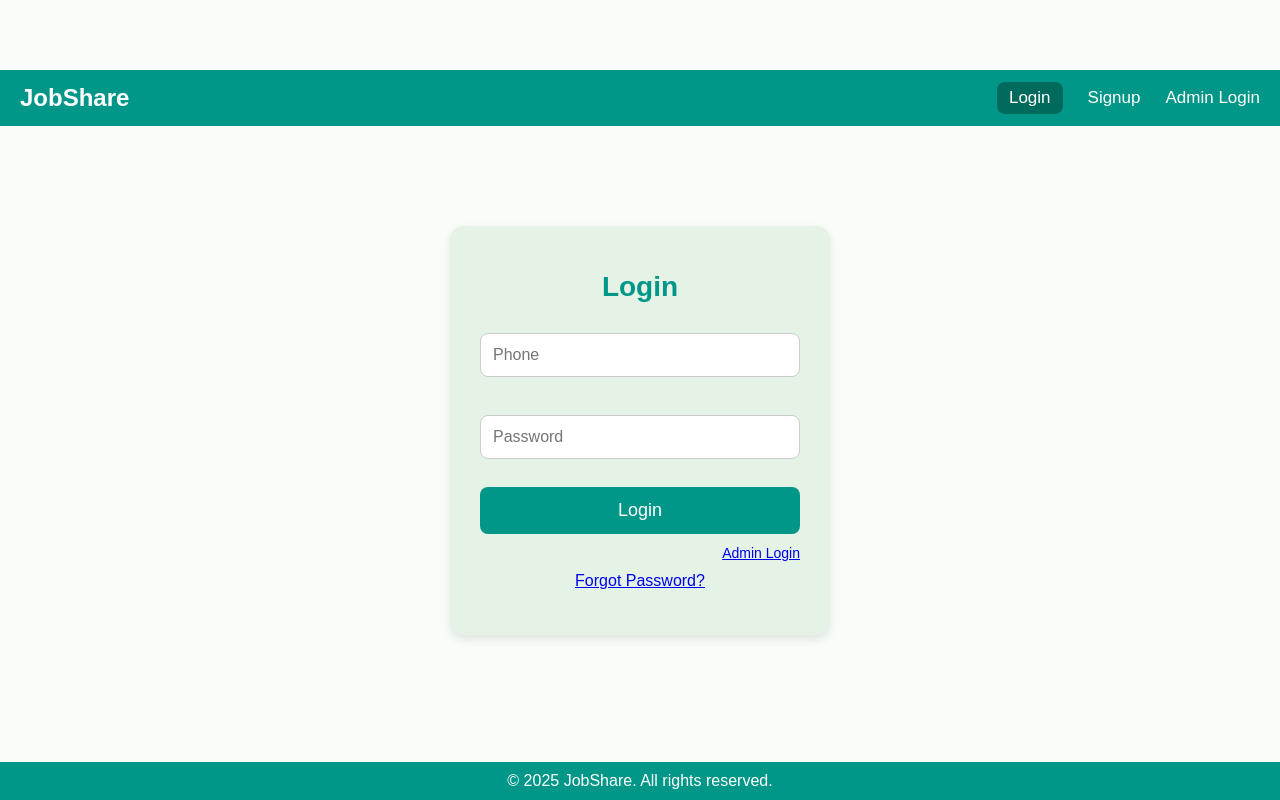
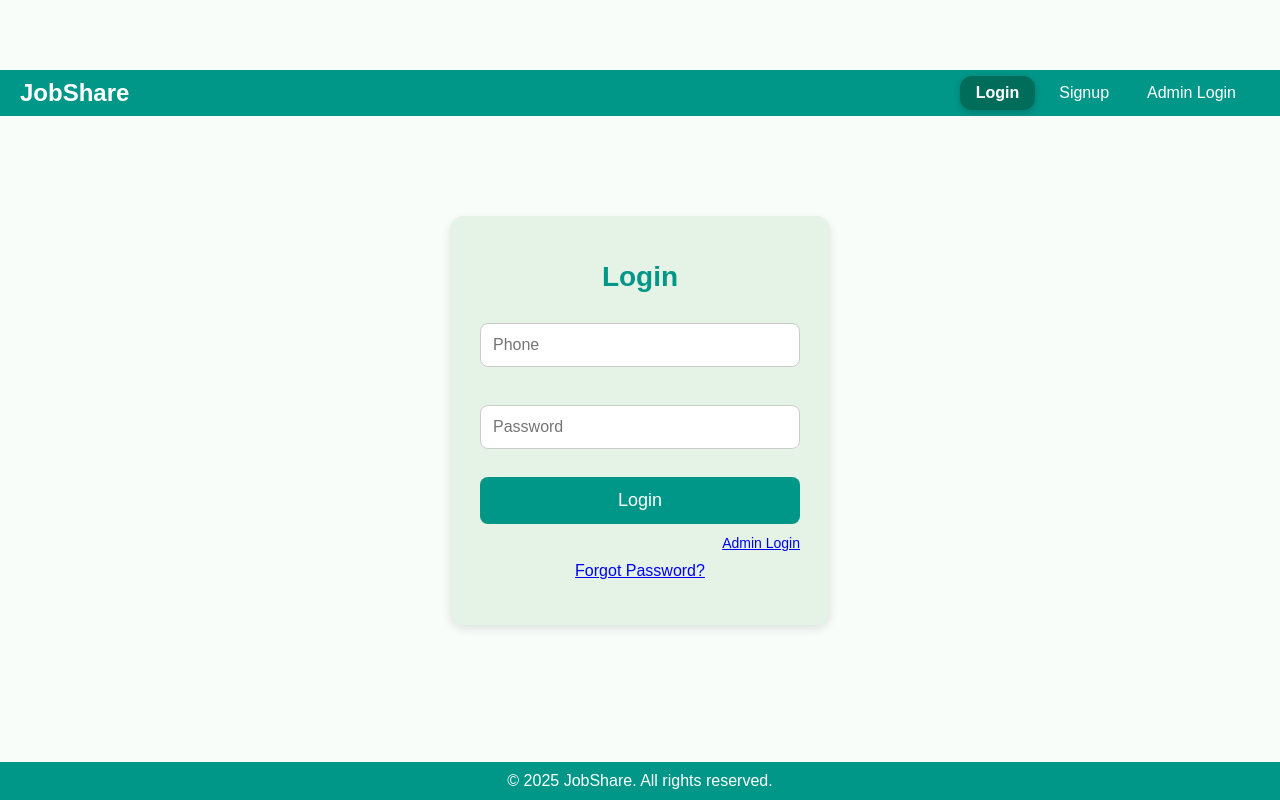
Before and after one commit to Pramod-v00/job-platform-hackathon, a React (Create React App) app in the folder frontend/: page /login in a window 1280 px wide. Built offline with nearby package versions, Linux system fonts and the light colour scheme.

Commit message:
changed the navbar design

```diff
--- a/frontend/src/components/navbar.jsx
+++ b/frontend/src/components/navbar.jsx
@@ -1,6 +1,5 @@
-import { useState } from "react";
 import { Link, useLocation } from "react-router-dom";
-import { useContext } from "react";
+import { useContext, useState } from "react";
 import { AuthContext } from "../context/authcontext";
 import { AdminAuthContext } from "../context/adminAuthContext";
 import "../styles/navbar.css";
@@ -15,40 +14,36 @@ const Navbar = () => {
   const isActive = (path) => (location.pathname === path ? "active-link" : "");
 
   return (
+    <>
       <nav className="navbar">
-      <div className="nav-left">
         <h1 className="logo">JobShare</h1>
-        <button
-          className="menu-btn"
-          onClick={() => setMenuOpen(!menuOpen)}
-        >
+
+        {/* Hamburger Button — MOBILE ONLY */}
+        <button className="mobile-menu-btn" onClick={() => setMenuOpen(!menuOpen)}>
           ☰
         </button>
-      </div>
 
-      <div className={`nav-links ${menuOpen ? "open" : ""}`}>
-        {/* USER LOGGED IN */}
+        {/* Desktop Links (unchanged) */}
+        <div className="nav-links desktop-only">
           {user && !admin && (
             <>
               <Link className={isActive("/")} to="/">Home</Link>
               <Link className={isActive("/search")} to="/search">Search</Link>
               <Link className={isActive("/post-job")} to="/post-job">Post Job</Link>
               <Link className={isActive("/profile")} to="/profile">Profile</Link>
-            <button className="logout-btn" onClick={logout}>Logout</button>
+              <button onClick={logout}>Logout</button>
             </>
           )}
 
-        {/* ADMIN LOGGED IN */}
           {admin && (
             <>
               <Link className={isActive("/admin-dashboard")} to="/admin-dashboard">
                 Admin Dashboard
               </Link>
-            <button className="logout-btn" onClick={logoutAdmin}>Logout</button>
+              <button onClick={logoutAdmin}>Logout</button>
             </>
           )}
 
-        {/* NO ONE LOGGED IN */}
           {!user && !admin && (
             <>
               <Link className={isActive("/login")} to="/login">Login</Link>
@@ -58,6 +53,37 @@ const Navbar = () => {
           )}
         </div>
       </nav>
+
+      {/* Mobile Dropdown Menu */}
+      {menuOpen && (
+        <div className="mobile-menu">
+          {user && !admin && (
+            <>
+              <Link onClick={() => setMenuOpen(false)} to="/">Home</Link>
+              <Link onClick={() => setMenuOpen(false)} to="/search">Search</Link>
+              <Link onClick={() => setMenuOpen(false)} to="/post-job">Post Job</Link>
+              <Link onClick={() => setMenuOpen(false)} to="/profile">Profile</Link>
+              <button onClick={() => { logout(); setMenuOpen(false); }}>Logout</button>
+            </>
+          )}
+
+          {!user && !admin && (
+            <>
+              <Link onClick={() => setMenuOpen(false)} to="/login">Login</Link>
+              <Link onClick={() => setMenuOpen(false)} to="/signup">Signup</Link>
+              <Link onClick={() => setMenuOpen(false)} to="/admin-login">Admin Login</Link>
+            </>
+          )}
+
+          {admin && (
+            <>
+              <Link onClick={() => setMenuOpen(false)} to="/admin-dashboard">Admin Dashboard</Link>
+              <button onClick={() => { logoutAdmin(); setMenuOpen(false); }}>Logout</button>
+            </>
+          )}
+        </div>
+      )}
+    </>
   );
 };
 
--- a/frontend/src/styles/navbar.css
+++ b/frontend/src/styles/navbar.css
@@ -1,95 +1,102 @@
-/* Navbar container */
 .navbar {
-  width: 100%;
-  background: #009688;
-  color: white;
-  padding: 12px 20px;
   display: flex;
   justify-content: space-between;
   align-items: center;
-  position: sticky;
-  top: 0;
-  z-index: 999;
+  padding: 6px 20px;
+  background-color: #009688;
+  color: white;
 }
 
-/* Left side: logo + menu button */
-.nav-left {
-  display: flex;
-  align-items: center;
-  gap: 15px;
+.nav-links a {
+  color: white;
+  margin-right: 15px;
+  text-decoration: none;
 }
 
-.logo {
-  font-size: 24px;
-  font-weight: 700;
+.nav-links button {
+  padding: 5px 10px;
+  cursor: pointer;
+}
+.active-link {
+  font-weight: bold;
+  color: #004d40;
+}
+.nav-links a,
+.nav-links button {
+padding: 8px 14px;
+border-radius: 8px;
+margin-right: 10px;
+transition: 0.3s ease;
 }
 
-/* Hamburger Button (mobile only) */
-.menu-btn {
-  font-size: 24px;
-  background: none;
-  border: none;
-  color: white;
-  cursor: pointer;
+/* Active Page Style */
+.nav-links .active-link {
+background-color: #006d5b;  /* darker green for premium look */
+color: white !important;
+padding: 8px 16px;
+border-radius: 12px;
+font-weight: 600;
+box-shadow: 0px 2px 6px rgba(0,0,0,0.2);
+transition: 0.2s ease-in-out;
+}
+
+.nav-links  :hover{
+background-color: #005e53;
+padding: 8px 16px;
+border-radius: 12px;
+}
+/* Hide hamburger on desktop */
+.mobile-menu-btn {
   display: none;
 }
 
-/* Default Nav Links (Desktop) */
-.nav-links {
+/* Desktop only links */
+.desktop-only {
   display: flex;
-  align-items: center;
-  gap: 25px;
 }
 
-/* Links */
-.nav-links a {
-  color: white;
-  text-decoration: none;
-  font-size: 17px;
-}
-
-/* Active page highlight */
-.active-link {
-  background: #006a5c;
-  padding: 6px 12px;
-  border-radius: 8px;
-}
-
-/* Logout btn */
-.logout-btn {
-  padding: 6px 14px;
-  background: #145214;
-  border: none;
-  border-radius: 8px;
-  color: white;
-  cursor: pointer;
-}
-
-/* -------------------------------- */
-/* MOBILE RESPONSIVE */
-/* -------------------------------- */
-
+/* ---------- MOBILE VIEW ---------- */
 @media (max-width: 768px) {
-  .menu-btn {
+  .mobile-menu-btn {
     display: block;
+    background: none;
+    border: none;
+    color: white;
+    font-size: 28px;
+    cursor: pointer;
   }
 
-  .nav-links {
+  /* hide desktop navbar on mobile */
+  .desktop-only {
     display: none;
-    flex-direction: column;
-    width: 100%;
-    background: #009688;
-    padding: 15px 0;
-    margin-top: 10px;
-    border-radius: 10px;
   }
 
-  .nav-links.open {
+  /* mobile dropdown */
+  .mobile-menu {
+    background: #009688;
     display: flex;
+    flex-direction: column;
+    padding: 10px 20px;
+    gap: 12px;
   }
 
-  .nav-links a,
-  .logout-btn {
-    margin: 8px 0;
+  .mobile-menu a,
+  .mobile-menu button {
+    color: white;
+    text-decoration: none;
+    padding: 10px;
+    background: #007e72;
+    border-radius: 8px;
+    font-size: 16px;
+    text-align: left;
+  }
+
+  .mobile-menu button {
+    border: none;
+  }
+
+  .mobile-menu a:hover,
+  .mobile-menu button:hover {
+    background: #006a5c;
   }
 }
```
Lines whose indentation alone changed are shown as unchanged.
